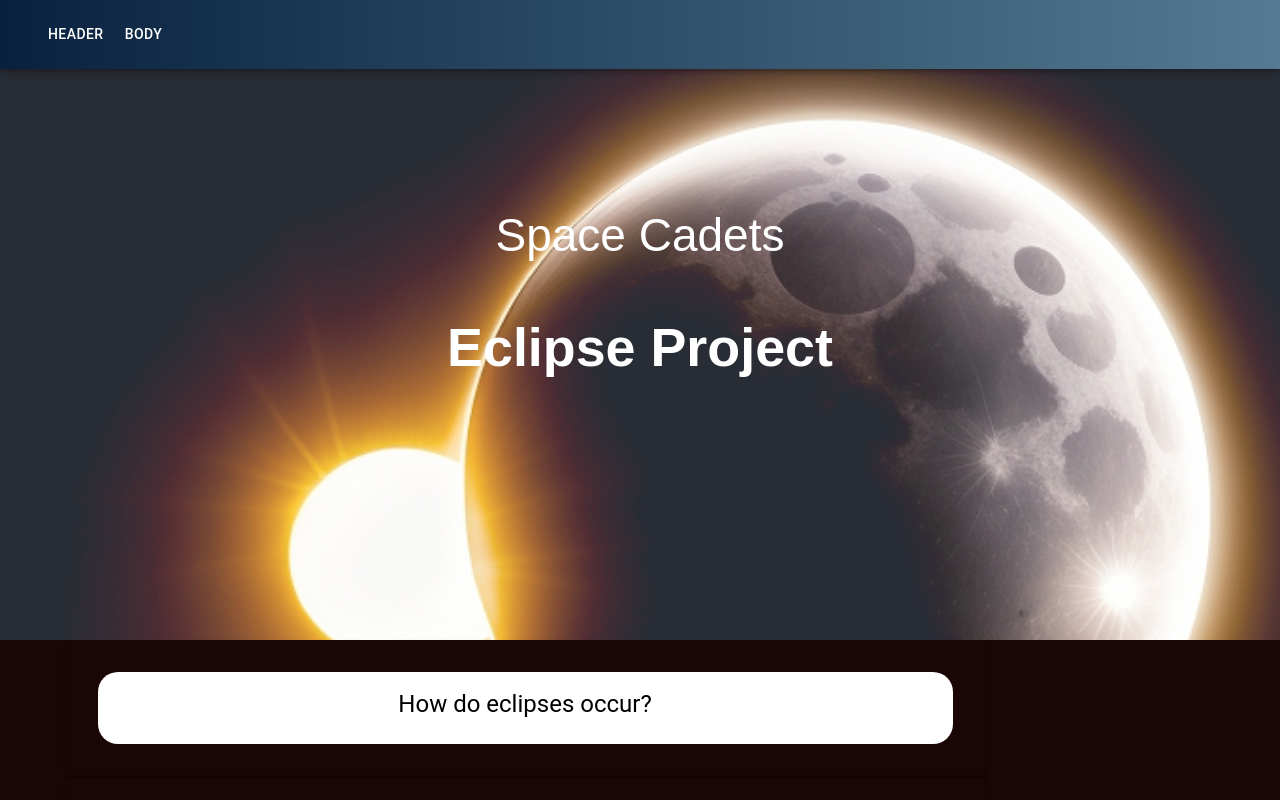
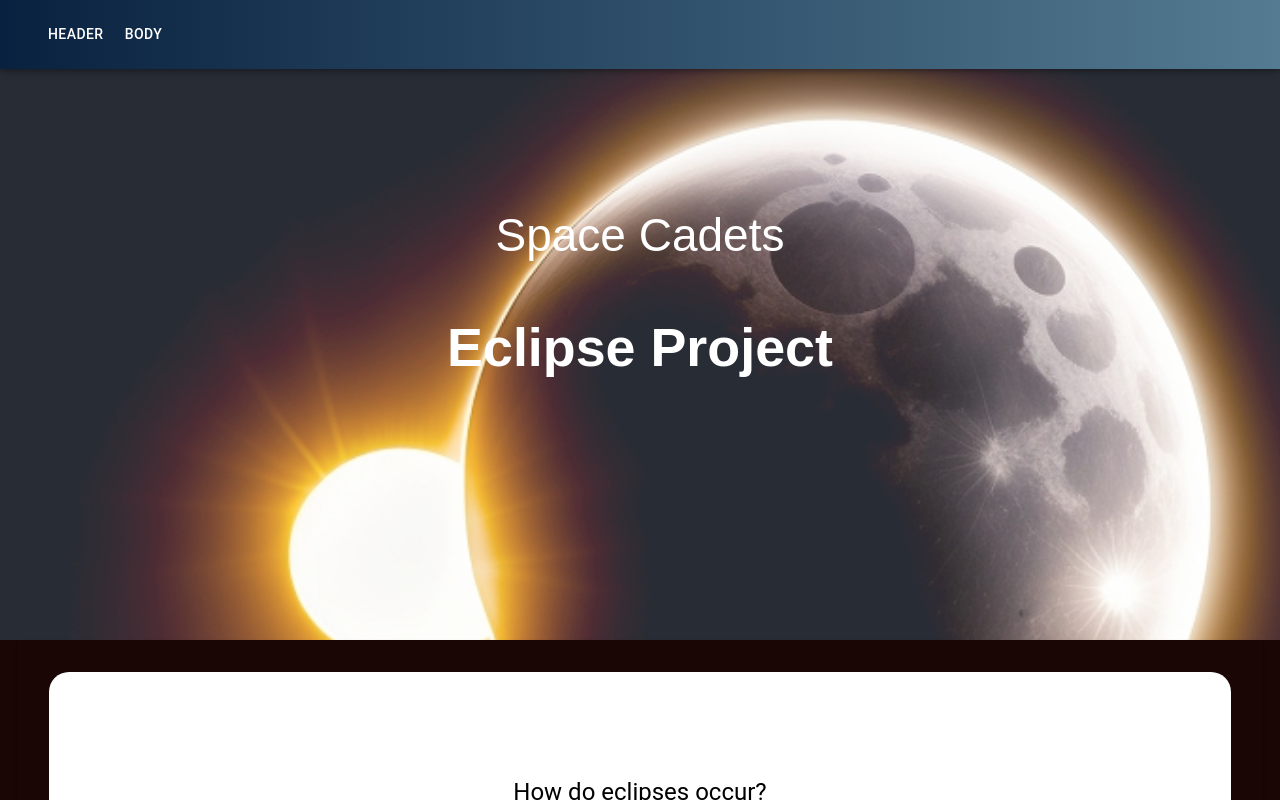
Before and after one commit to AlissonRoss/eclipse-NASA-challenge-2023, a React (Create React App) app: page / in a window 1280 px wide. Shown: the top 800 px of the page. Built offline with nearby package versions, Linux system fonts and the light colour scheme.

Commit message:
fixed card sizing

```diff
--- a/src/App.css
+++ b/src/App.css
@@ -3,13 +3,17 @@
 
 }
 .MuiCardContent-root{
+  display: flex;
   background-color: white;
   color: black;
+  width: 25em;
+  min-height: 4.5em;
+  justify-content: center;
+  align-items: center;
   margin: .7em;
   padding: 2em;
   border-radius: 20px;
 }
-
 .App-header{
   background-image:  url('./Images/Moon.png');
   background-blend-mode: lighten;
@@ -37,7 +41,7 @@
 
 }
 .MuiPaper-root{
-  min-width: 80% !important;
+  width: 100% !important;
 }
 .NavBar-Menu{
   display: flex;
```
